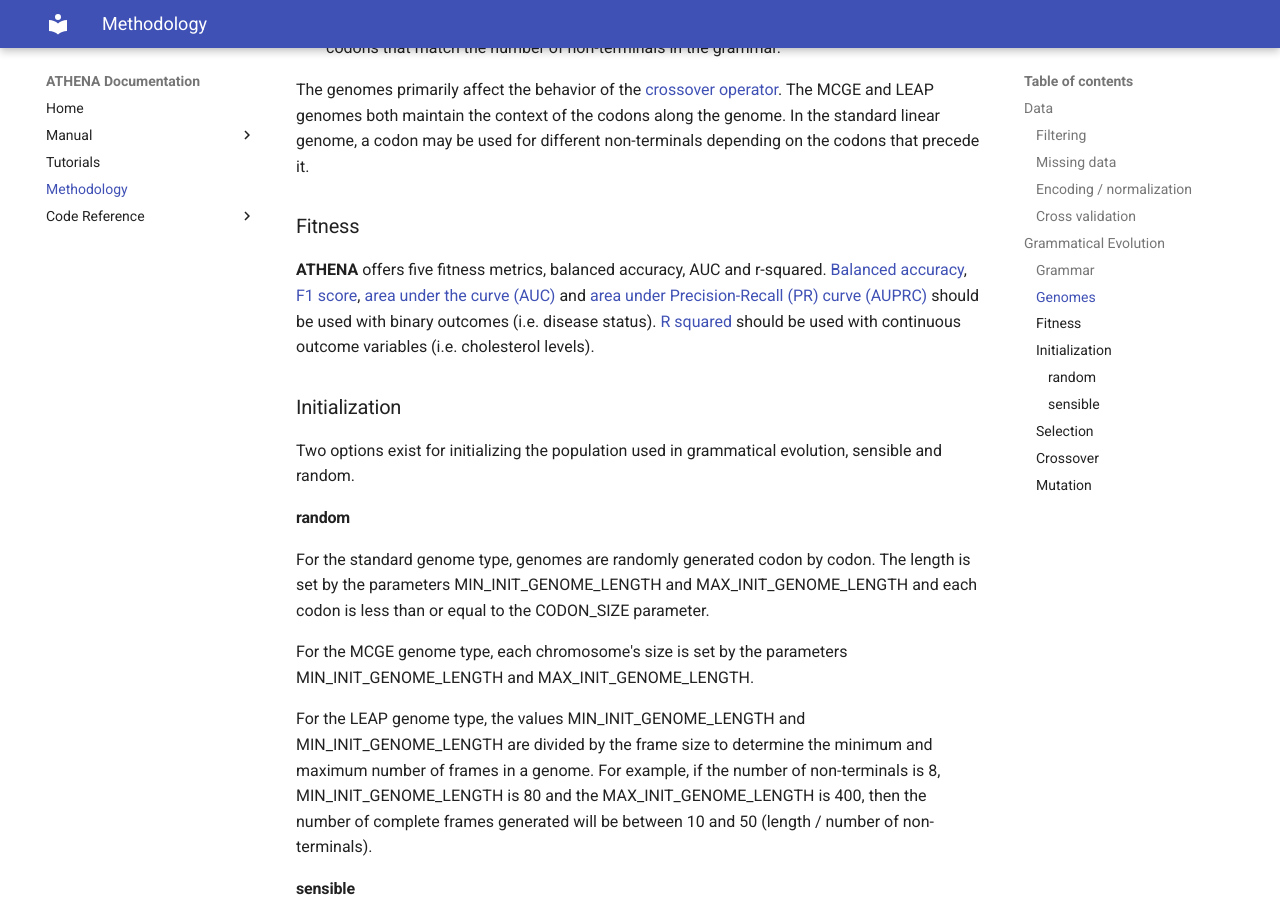
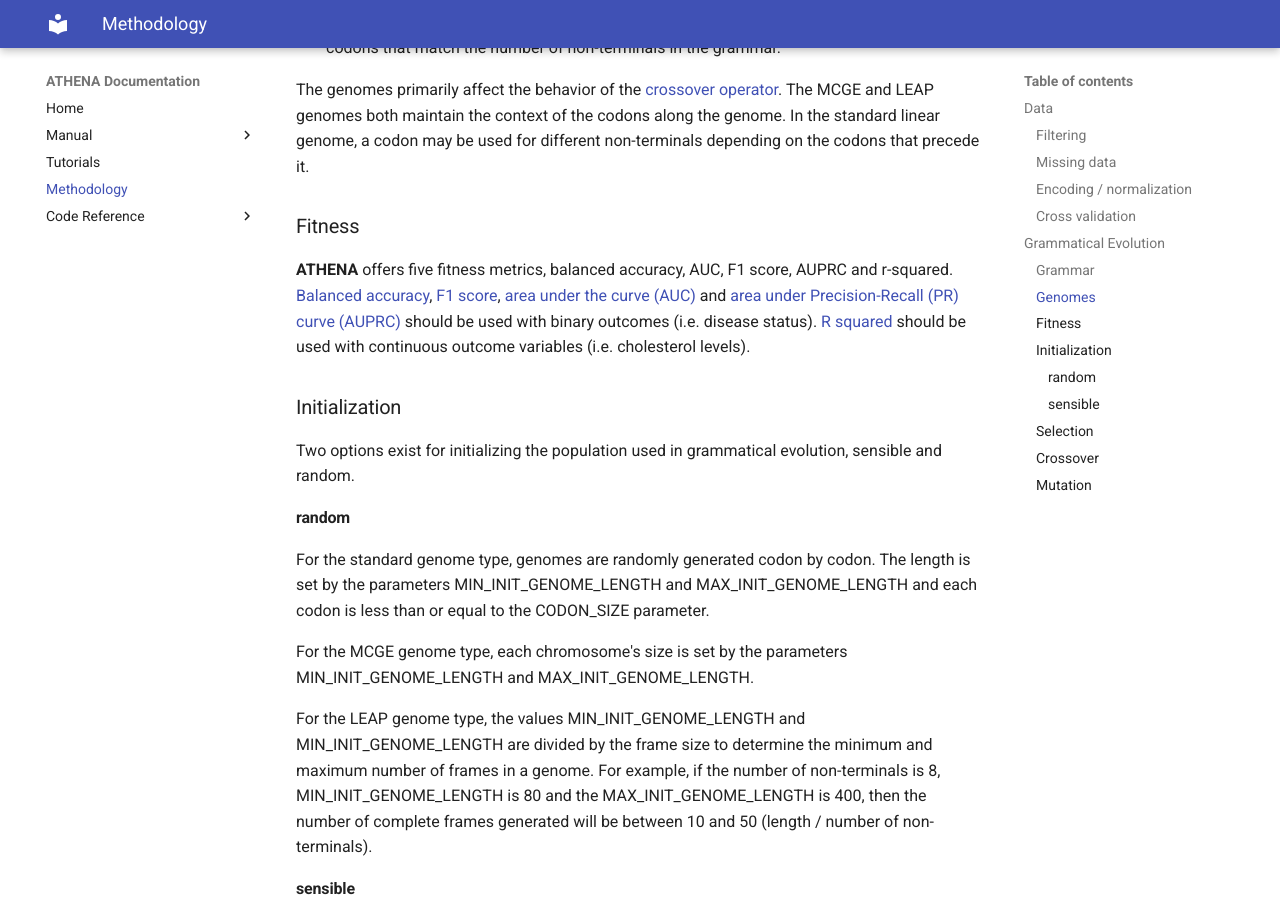
Before and after one commit to RitchieLab/athena-python, an MkDocs documentation site: the page built from docs/methodology.md, in a window 1280 px wide and 900 px high, scrolled down 2660 px. Built offline with MkDocs 1.6.1 and Material for MkDocs 9.7.7, drawn with Linux system fonts in a browser that asks for light colours.

Commit message:
Updated methodology markdown for new fitness metrics

```diff
--- a/docs/methodology.md
+++ b/docs/methodology.md
@@ -87,7 +87,7 @@
 
 ### Fitness
 
-**ATHENA** offers five fitness metrics, balanced accuracy, AUC and r-squared. [Balanced accuracy](https://en.wikipedia.org/wiki/Precision_and_recall#Imbalanced_data), [F1 score](https://en.wikipedia.org/wiki/F-score), [area under the curve (AUC)](https://en.wikipedia.org/wiki/Receiver_operating_characteristic#Area_under_the_curve) and [area under Precision-Recall (PR) curve (AUPRC)](https://medium.com/@douglaspsteen/precision-recall-curves-d32e5b290248) should be used with binary outcomes (i.e. disease status). [R squared](https://en.wikipedia.org/wiki/Coefficient_of_determination) should be used with continuous outcome variables (i.e. cholesterol levels).
+**ATHENA** offers five fitness metrics, balanced accuracy, AUC, F1 score, AUPRC and r-squared. [Balanced accuracy](https://en.wikipedia.org/wiki/Precision_and_recall#Imbalanced_data), [F1 score](https://en.wikipedia.org/wiki/F-score), [area under the curve (AUC)](https://en.wikipedia.org/wiki/Receiver_operating_characteristic#Area_under_the_curve) and [area under Precision-Recall (PR) curve (AUPRC)](https://medium.com/@douglaspsteen/precision-recall-curves-d32e5b290248) should be used with binary outcomes (i.e. disease status). [R squared](https://en.wikipedia.org/wiki/Coefficient_of_determination) should be used with continuous outcome variables (i.e. cholesterol levels).
 
 ### Initialization
 
```
